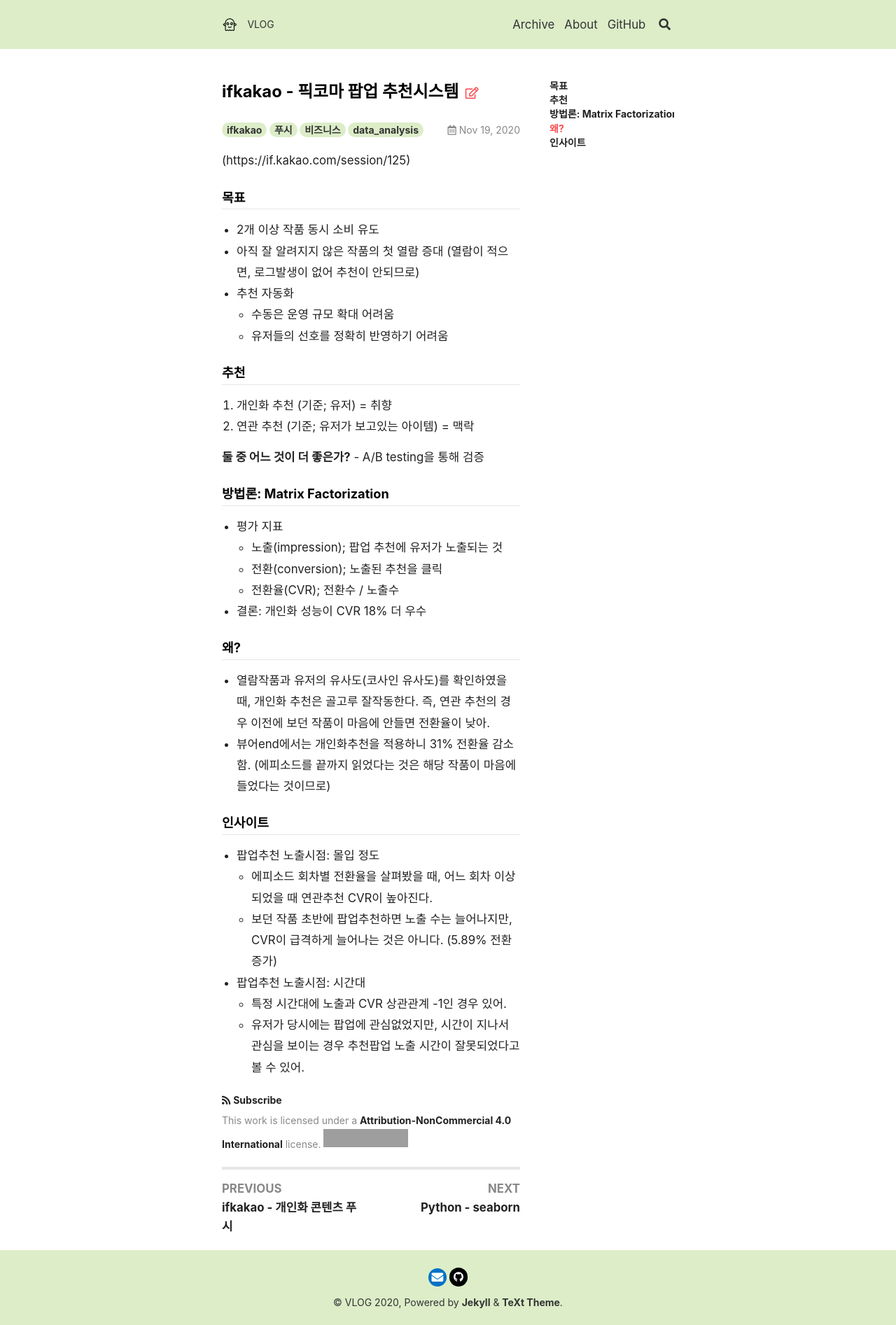
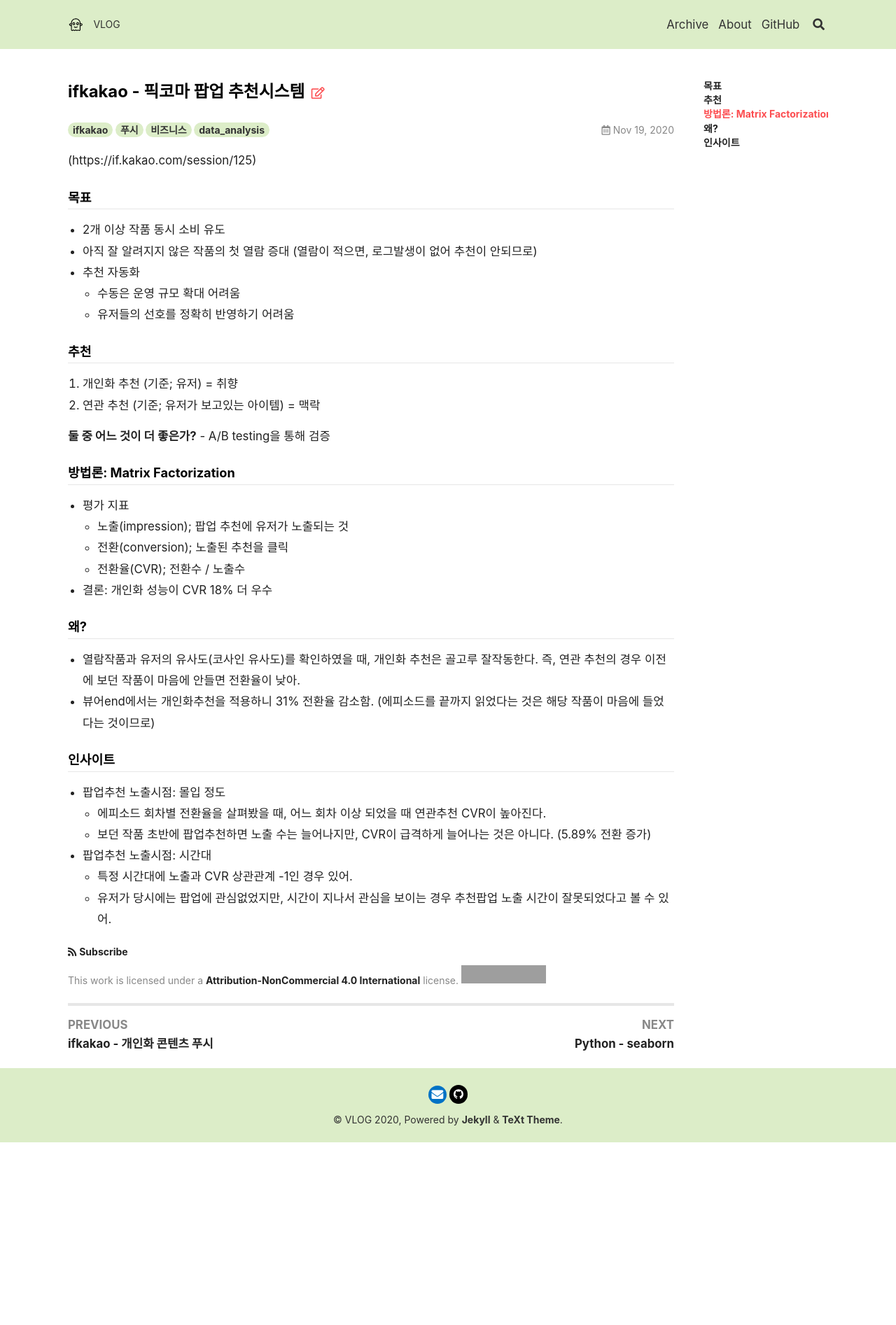
Before and after one commit to hyunjjin/hyunjjin.github.io, a Jekyll site: the page built from _posts/2020-11-19-픽코마 팝업 추천시스템.md, in a window 1280 px wide. Shown: the whole page at 70% size. Built offline with Jekyll 4.4.1, drawn with Linux system fonts in a browser that asks for light colours; nearby versions of some CDN libraries; after the commit the page ends 1632 px from its top, so only the background shows below that; grey boxes are pictures that could not be loaded.

Commit message:
Update _main.scss

```diff
--- a/_sass/components/_main.scss
+++ b/_sass/components/_main.scss
@@ -13,7 +13,7 @@
 
 .has-aside {
   .main {
-    max-width: map-get($layout, content-max-width) - map-get($layout, aside-width);
+    max-width: map-get($layout, content-max-width) + map-get($layout, aside-width);
     @include media-breakpoint-down(lg) {
       max-width: map-get($layout, content-max-width);
     }
```
